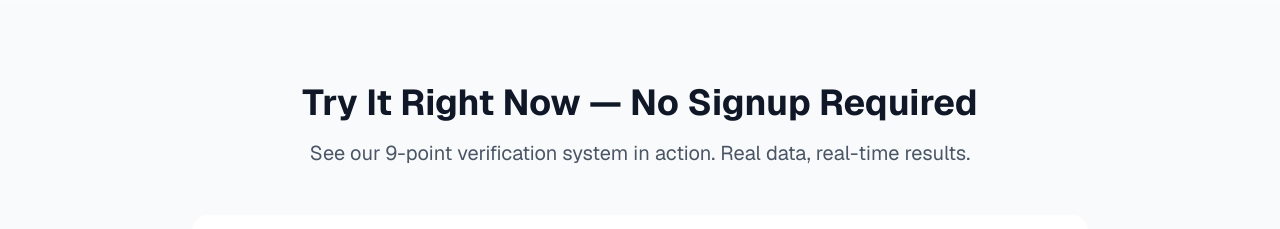
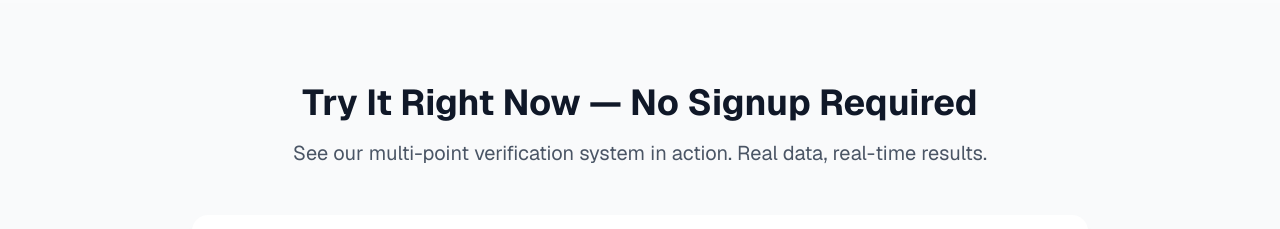
Before and after one commit to adampryan/api-cert-landing, a Next.js app: page / in a window 1280 px wide. Shown: the part 1240-1469 px from the top of the page. Built offline with nearby package versions, Linux system fonts and the light colour scheme.

Commit message:
fix: hide DEA check for non-prescribers (RN/LPN don't hold DEA numbers)
DEA Registration only shown for MD, DO, NP, PA.
Header dynamically shows 9-point or 8-point based on license type.

```diff
--- a/app/components/LiveDemo.tsx
+++ b/app/components/LiveDemo.tsx
@@ -223,7 +223,9 @@ export default function LiveDemo() {
 
       {/* 9-Point Verification Results */}
       <div>
-        <h3 className="font-semibold text-gray-900 mb-4">9-Point Verification Results</h3>
+        <h3 className="font-semibold text-gray-900 mb-4">
+          {['MD', 'DO', 'NP', 'PA'].includes(detail.license_type) ? '9' : '8'}-Point Verification Results
+        </h3>
         <div className="grid grid-cols-1 md:grid-cols-2 gap-4">
           {[
             { name: 'License Status', value: detail.status === 'ACTIVE', passText: 'Active', failText: 'Inactive', invert: true },
@@ -231,7 +233,10 @@ export default function LiveDemo() {
             { name: 'OIG Exclusion', value: detail.oig_excluded, passText: 'Not Excluded', failText: 'Excluded', invert: false },
             { name: 'SAM Exclusion', value: detail.sam_excluded, passText: 'Not Excluded', failText: 'Excluded', invert: false },
             { name: 'CMS Preclusion', value: detail.cms_precluded, passText: 'Not Precluded', failText: 'Precluded', invert: false },
-            { name: 'DEA Registration', value: detail.dea_status === 'ACTIVE' ? true : null, passText: 'Active', failText: 'Inactive', invert: true },
+            // DEA only applies to prescribers (MD, DO, NP, PA)
+            ...(['MD', 'DO', 'NP', 'PA'].includes(detail.license_type)
+              ? [{ name: 'DEA Registration', value: detail.dea_status === 'ACTIVE' ? true : null, passText: 'Active', failText: 'Inactive', invert: true }]
+              : []),
             { name: 'Medicare Opt-Out', value: detail.medicare_optout, passText: 'Participating', failText: 'Opted Out', invert: false },
             { name: 'OFAC/SDN Check', value: detail.ofac_flagged, passText: 'Clear', failText: 'Flagged', invert: false },
             { name: 'Disciplinary Action', value: detail.disciplinary_flag, passText: 'No Action', failText: 'Action Found', invert: false },
@@ -342,7 +347,7 @@ export default function LiveDemo() {
             Try It Right Now — No Signup Required
           </h2>
           <p className="text-xl text-gray-600 max-w-3xl mx-auto">
-            See our 9-point verification system in action. Real data, real-time results.
+            See our multi-point verification system in action. Real data, real-time results.
           </p>
         </div>
 
```
